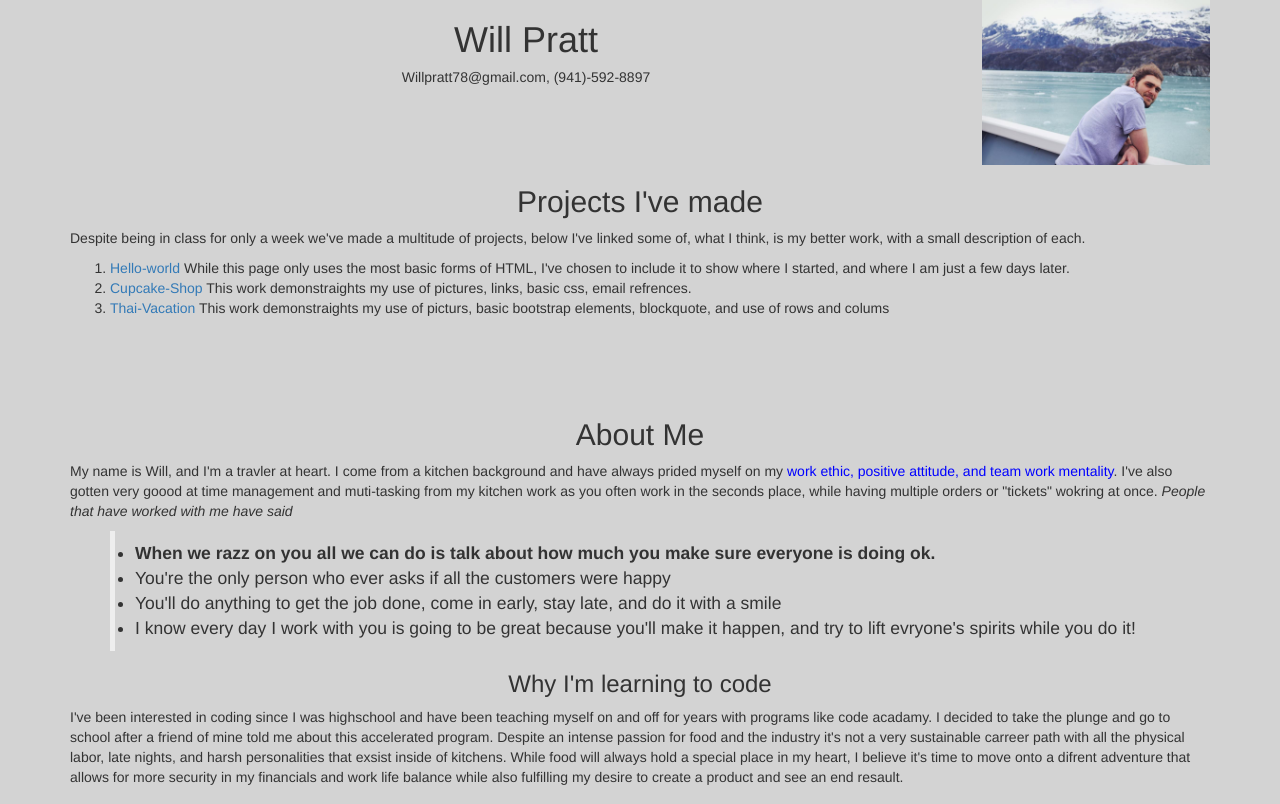
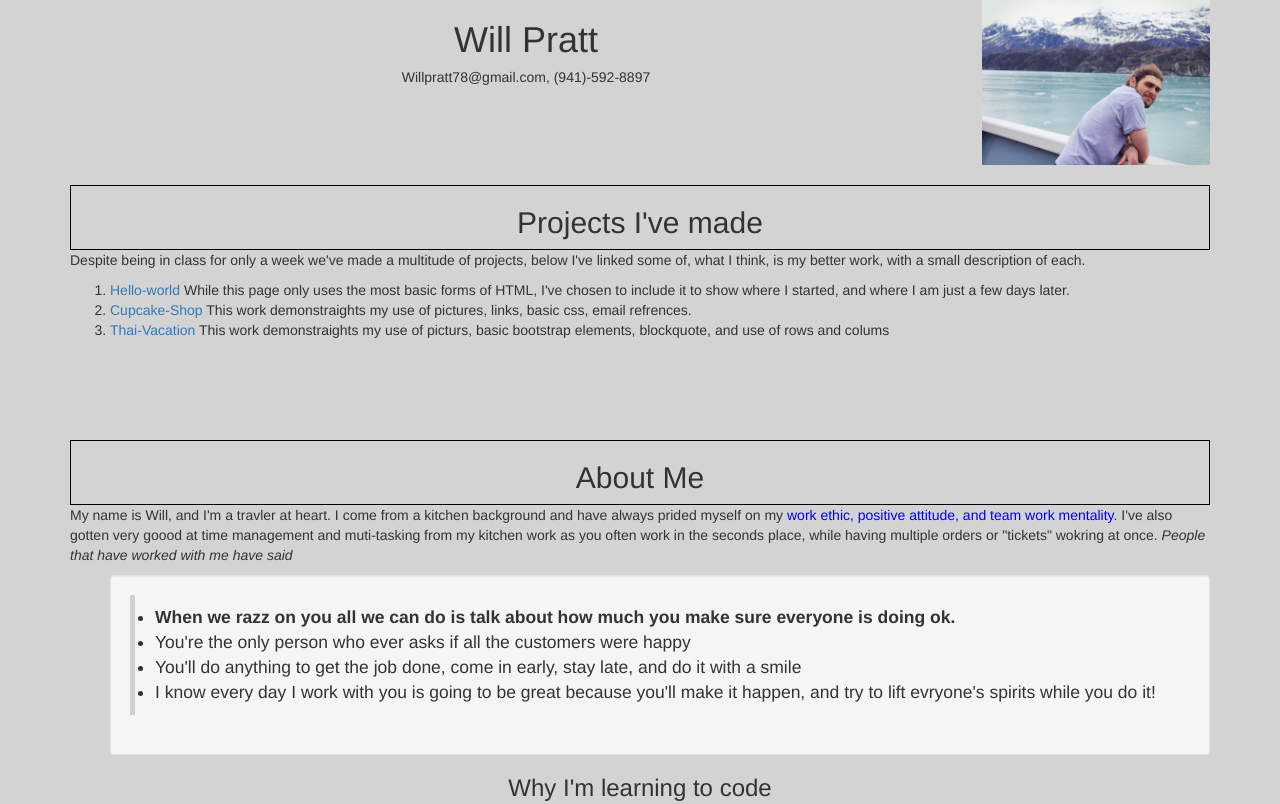
Before and after one commit to willpratt78/Portfolio-Mar-2020, a plain HTML site: page index.html in a window 1280 px wide. Shown: the top 804 px of the page. Drawn offline with Linux system fonts and the light colour scheme.

Commit message:
add well

```diff
--- a/css/styles.css
+++ b/css/styles.css
@@ -12,6 +12,8 @@ img {
 
 .box-model {
     margin-top: 100px;
+    border: 1px solid black;
+    padding: 0px;
 }
 
 .highlight {
@@ -19,5 +21,5 @@ img {
 }
 
 body {
-    background-color: lightgray;
+    background-color: lightgrey;
 }
--- a/index.html
+++ b/index.html
@@ -31,12 +31,14 @@
                 <em>People that have worked with me have said</em>
             </p>
             <ul>
+              <div class="well">
                 <blockquote>
                   <li><strong>When we razz on you all we can do is talk about how much you make sure everyone is doing ok.</strong></li>
                   <li>You're the only person who ever asks if all the customers were happy</li>
                   <li>You'll do anything to get the job done, come in early, stay late, and do it with a smile</li>
                   <li>I know every day I work with you is going to be great because you'll make it happen, and try to lift evryone's spirits while you do it!</li>
                 </blockquote>
+              </div>
             </ul>
             <h3 class="center-text">Why I'm learning to code</h3>
             <p>I've been interested in coding since I was highschool and have been teaching myself on and off for
```
